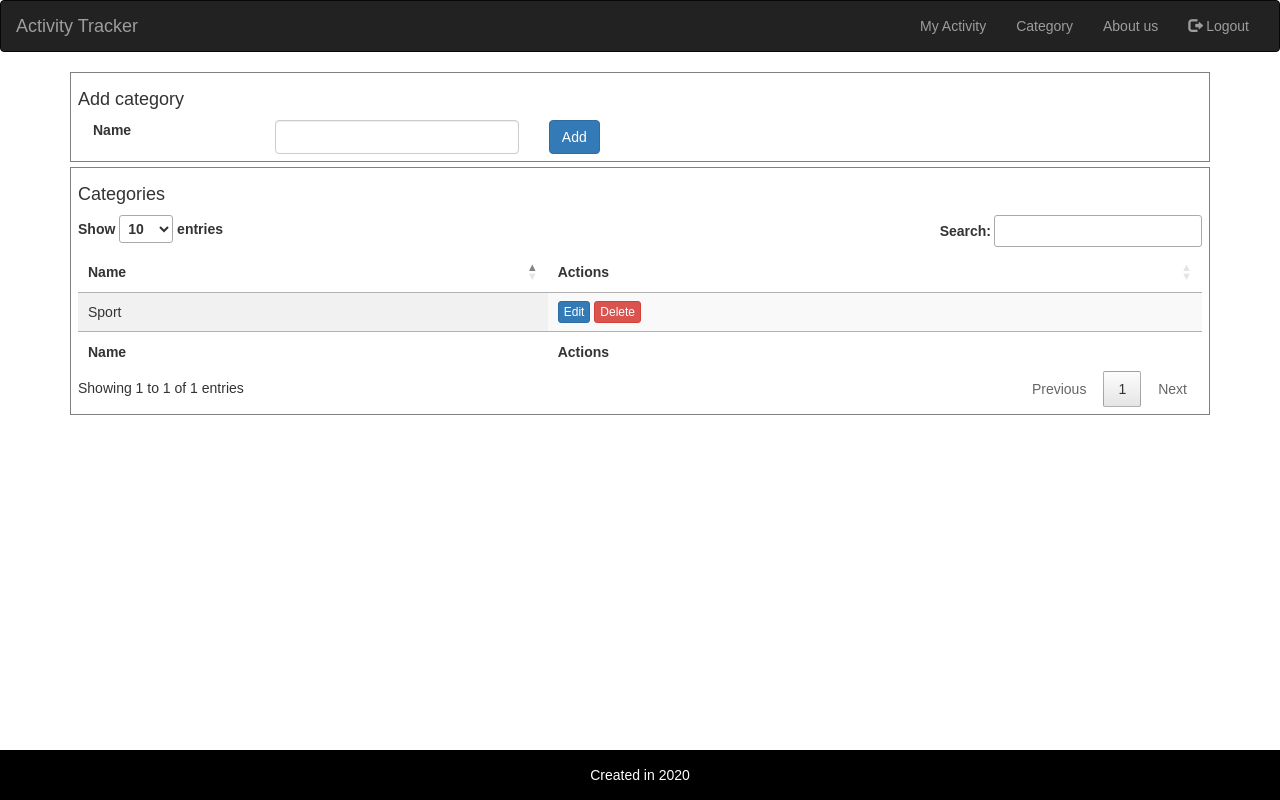
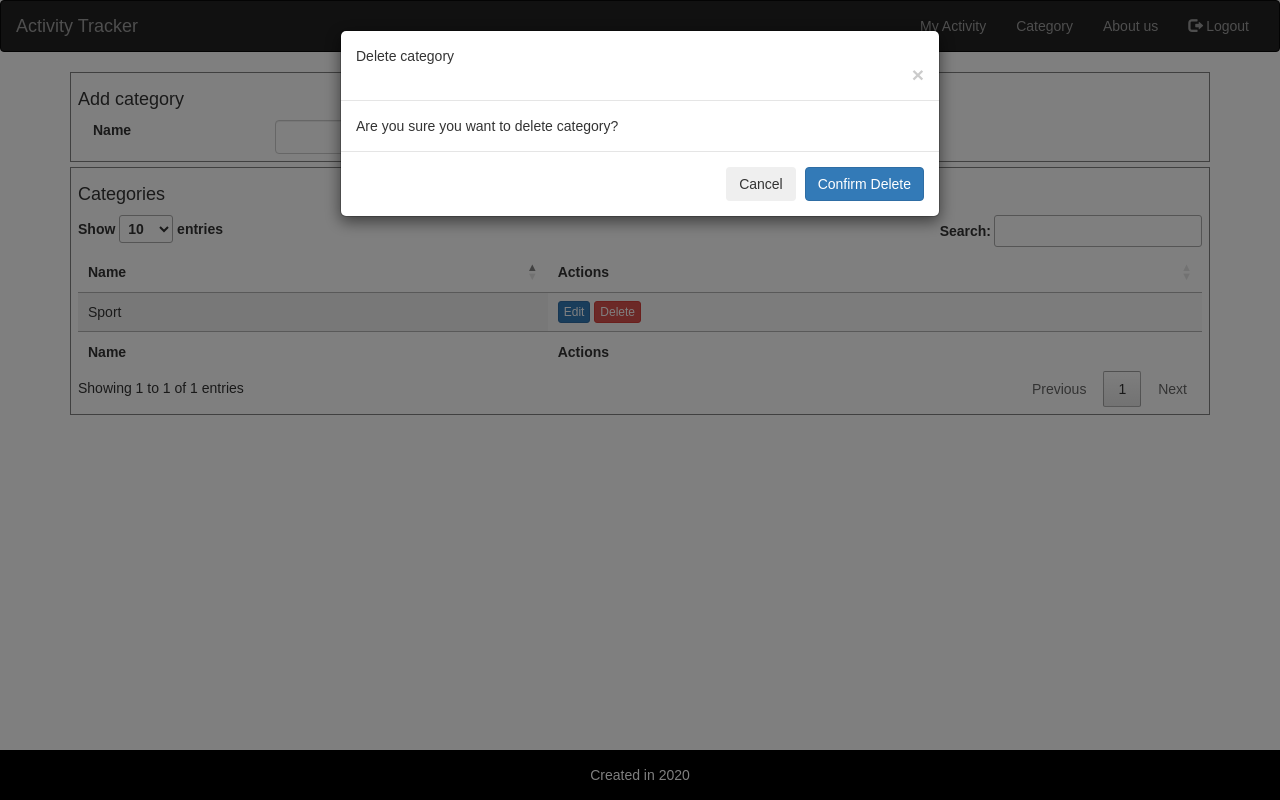
Before and after one commit to pkeyur888/Activity-Tracker, a PHP site: page /catagory.php in a window 1280 px wide, after a click on "Delete". Run offline with PHP 8.4, Linux system fonts and the light colour scheme; a user stored in the database is signed in; data comes from the database, SQL or seed files in the repository; some libraries are stand-ins or nearby versions.

Commit message:
Add Category, Edit category, delete category

```diff
--- a/php/catagory.php
+++ b/php/catagory.php
@@ -9,16 +9,15 @@ $Catresult=fetch_category_data();
 ?>
   <div class="add-category">
     <h4>Add category</h4>
-    <form method="post">
+    <form action="db/addcategory.php" method="POST">
       <div class="row">
         <div class="col-md-6">
-
           <label for="name" class="col-sm-4 col-form-label">Name</label>
           <div class="col-sm-6">
-            <input type="text"  class="form-control" id="name">
+            <input type="text" name="name" class="form-control" id="name" required>
           </div>
           <div class="col-sm-2">
-            <button type="submit" class="btn btn-primary">Add</button>
+            <button type="submit" name="submit" value="submit" class="btn btn-primary">Add</button>
           </div>
         </div>
 
@@ -62,5 +61,90 @@ $Catresult=fetch_category_data();
   </div>
 
 
+<!-------------Delete Modal ----------------->
+<div class="modal fade" id="exampleModal" tabindex="-1" role="dialog" aria-labelledby="exampleModalLabel" aria-hidden="true">
+  <div class="modal-dialog" role="document">
+    <div class="modal-content">
+      <div class="modal-header">
+        <h5 class="modal-title" id="exampleModalLabel">Delete category</h5>
+        <button type="button" class="close" data-dismiss="modal" aria-label="Close">
+          <span aria-hidden="true">&times;</span>
+        </button>
+      </div>
+      <div class="modal-body">
+       Are you sure you want to delete category?
+       <form method="post" action="db/deletecategory.php">
+          <input type="hidden" name="deleteId" id="deleteId"   />
 
+      </div>
+      <div class="modal-footer">
+        <button type="button" class="btn btn-secondary" data-dismiss="modal">Cancel</button>
+        <button type="submit" name="delete" class="btn btn-primary">Confirm Delete</button>
+        </form>
+      </div>
+    </div>
+  </div>
+</div>
+<script>
+$(document).ready(function(){
+   $('.deleteBtn').on('click',function(){
+       $tr=$(this).closest('tr').attr('id');
+      //  var data =$("td:nth-child(2)").attri();
+      //  }).get();
+       console.log($tr);
+
+      $('#deleteId').val($tr);
+
+   });
+});
+</script>
+
+<!---------End Delete Model------------>
+
+
+
+<!--------Edit Model-------------------->
+<div class="modal fade" id="editModel" tabindex="-1" role="dialog" aria-labelledby="exampleModalLabel" aria-hidden="true">
+  <div class="modal-dialog" role="document">
+    <div class="modal-content">
+      <div class="modal-header">
+        <h5 class="modal-title" id="exampleModalLabel">Edit Category</h5>
+        <button type="button" class="close" data-dismiss="modal" aria-label="Close">
+          <span aria-hidden="true">&times;</span>
+        </button>
+      </div>
+      <div class="modal-body">
+       <!-- Are you sure you want to delete activity? -->
+       <form method="post" action="db/editcategory.php">
+       <div class="form-group">
+           <label for="name">Name</label>
+          <input type="text" class="form-control" name="editName" id="editName" placeholder="Enter Name">
+      </div>
+
+          <input name="edit-id" id="edit-id" type="hidden"/>
+
+      </div>
+      <div class="modal-footer">
+        <button type="button" class="btn btn-secondary" data-dismiss="modal">Cancel</button>
+        <button type="submit" name="edit" class="btn btn-primary">Confirm Edit</button>
+        </form>
+      </div>
+    </div>
+  </div>
+</div>
+<script>
+$(document).ready(function(){
+   $('.editBtn').on('click',function(){
+     console.log("hello");
+       $tr=$(this).closest('tr').attr('id');
+       var data =$(this).closest('tr').children("td").map(function(){
+           return $(this).text();
+       }).get();
+      //  console.log(data[3].split('h'));
+       $('#edit-id').val($tr);
+      $('#editName').val(data[0]);
+   });
+});
+</script>
+<!---------End Delete Modal----------->
 <?php require_once('views/footer.php')  ?>
```
Also changed, not shown: php/db/addcategory.php (added, +28 -0 lines), php/db/deletecategory.php (added, +20 -0 lines), php/db/editcategory.php (added, +23 -0 lines).
